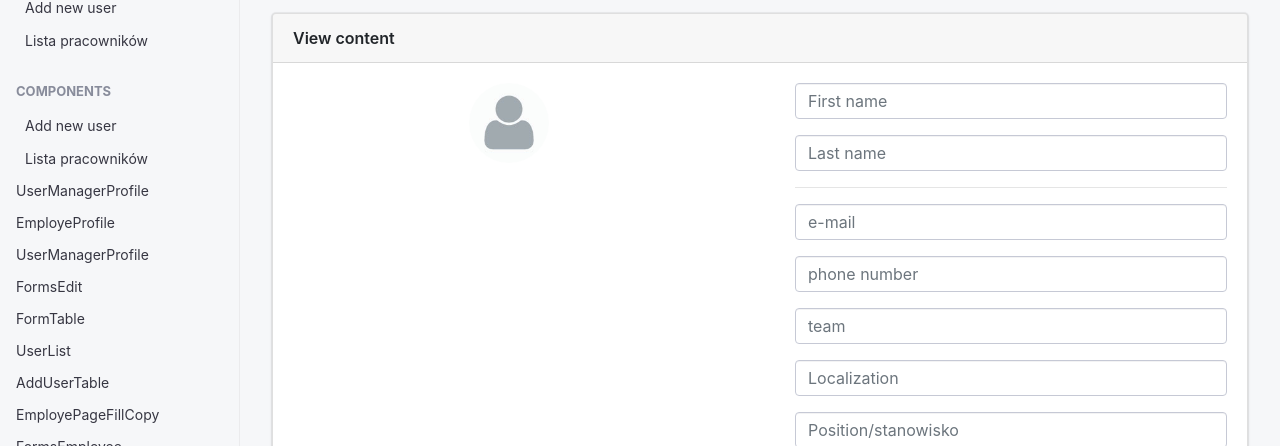
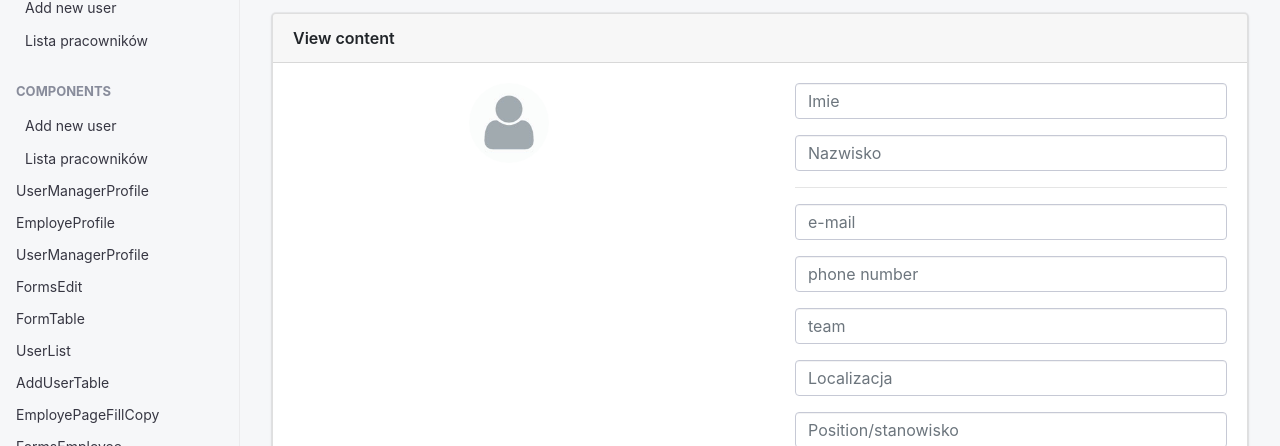
Before and after one commit to binawork/OnboardingFront, a React (Create React App) app: page /add_user in a window 1280 px wide. Shown: the part 230-676 px from the top of the page. Built offline with nearby package versions, Linux system fonts and the light colour scheme.

Commit message:
Change some placeholders into Polish

```diff
--- a/src/Components/UserProfileManage.js
+++ b/src/Components/UserProfileManage.js
@@ -11,12 +11,12 @@ function UserProfileManage() {
         <form>
             <div className="form-group">
                 <div className="input-group">
-                    <input type="text" className="form-control" placeholder="First name" value="" />
+                    <input type="text" className="form-control" placeholder="Imie" value="" />
                 </div>
             </div>
             <div className="form-group">
                 <div className="input-group">
-                    <input type="text" className="form-control" placeholder="Last name" value="" />
+                    <input type="text" className="form-control" placeholder="Nazwisko" value="" />
                 </div>
             </div>
             <hr />
@@ -37,7 +37,7 @@ function UserProfileManage() {
             </div>
             <div className="form-group">
                 <div className="input-group">
-                    <input type="text" className="form-control" placeholder="Localization" value="" />
+                    <input type="text" className="form-control" placeholder="Localizacja" value="" />
                 </div>
             </div>
             <div className="form-group">
```
